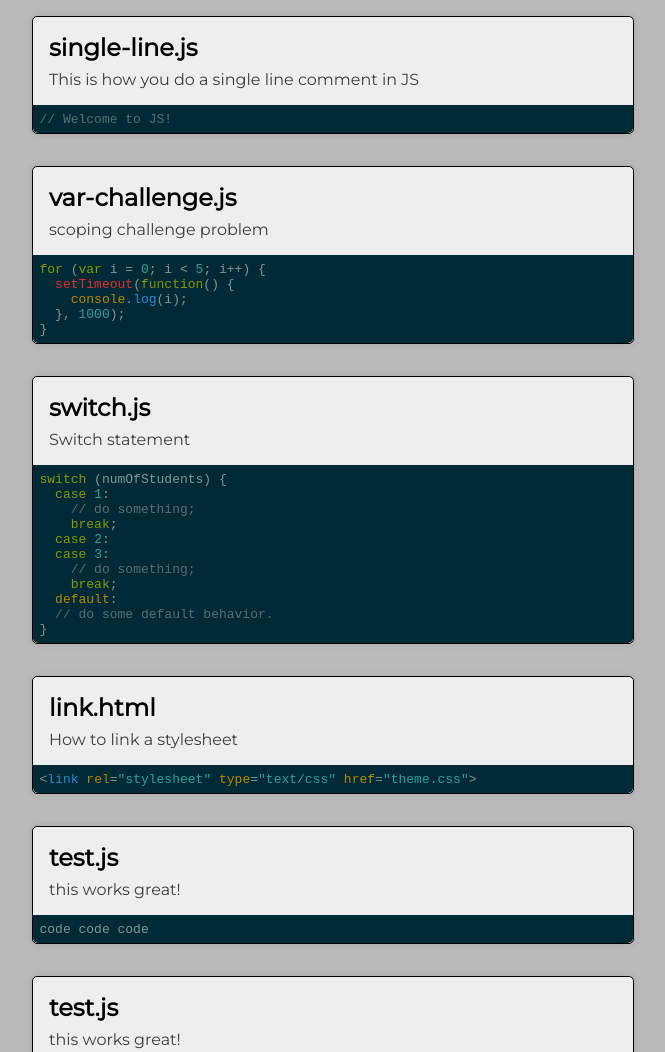
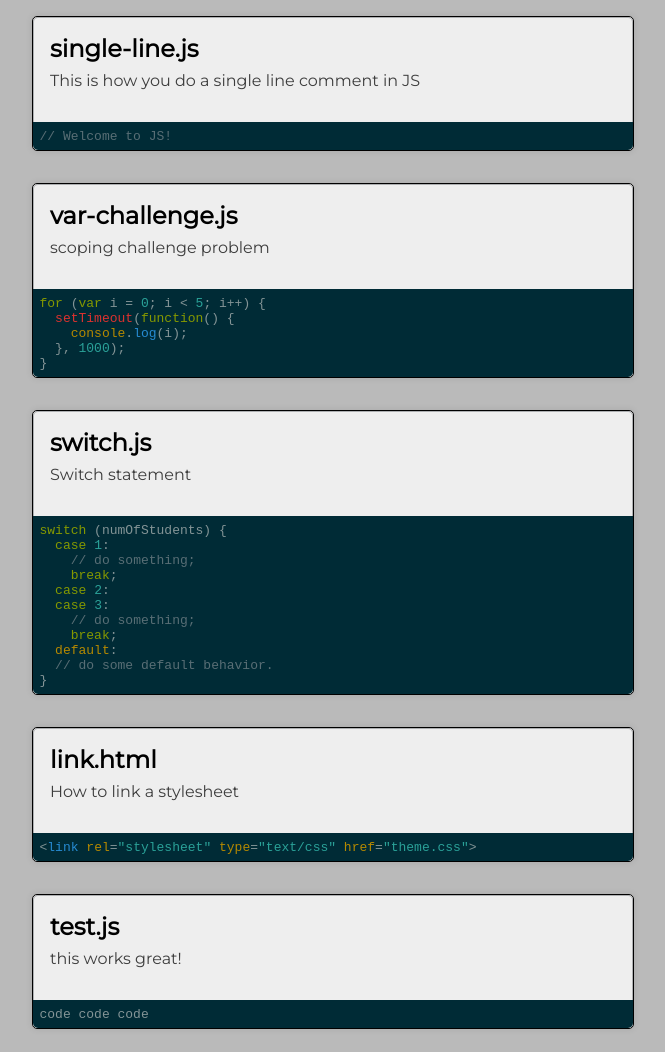
Before and after one commit to afterafx/snips-client, a plain HTML site: page pages/snippets.html in a window 1280 px wide. Shown: the top 1052 px of the page, without its empty margins (307-972 px from the left). Drawn offline with nearby package versions, Linux system fonts and the light colour scheme.

Commit message:
fixed css styling

```diff
--- a/styles/snippets.css
+++ b/styles/snippets.css
@@ -17,7 +17,9 @@
 
 .snip .text {
   padding: 1rem;
-  padding-bottom: 0;
+  border: 1px solid #282c3452;
+  border-bottom: 0;
+  border-radius: 5px 5px 0 0;
 }
 
 
```
